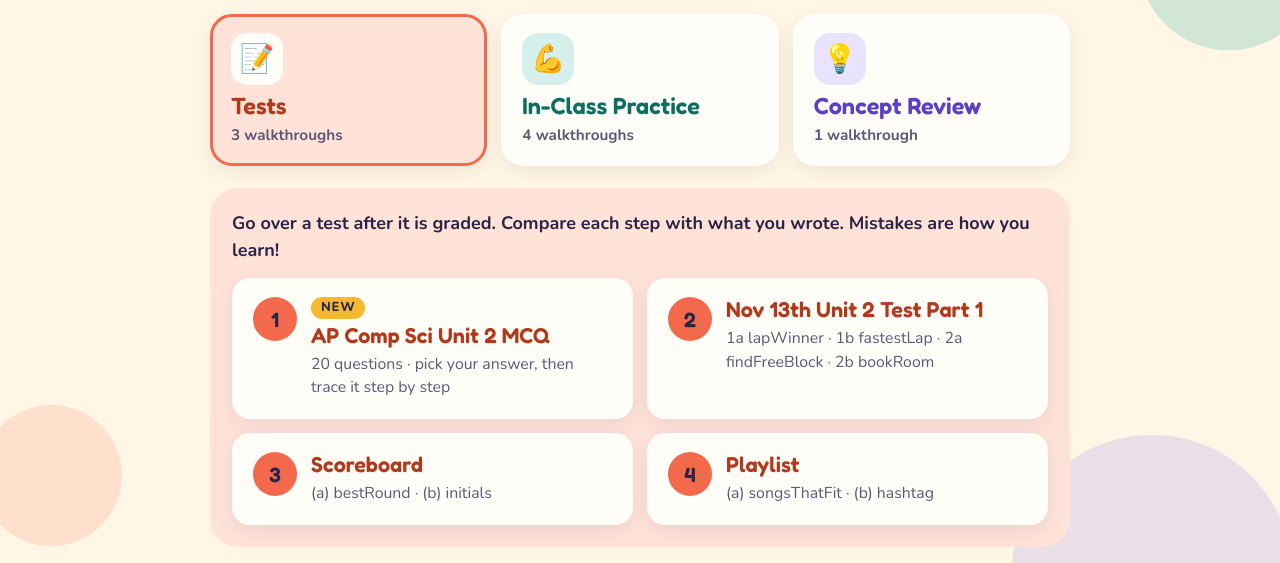
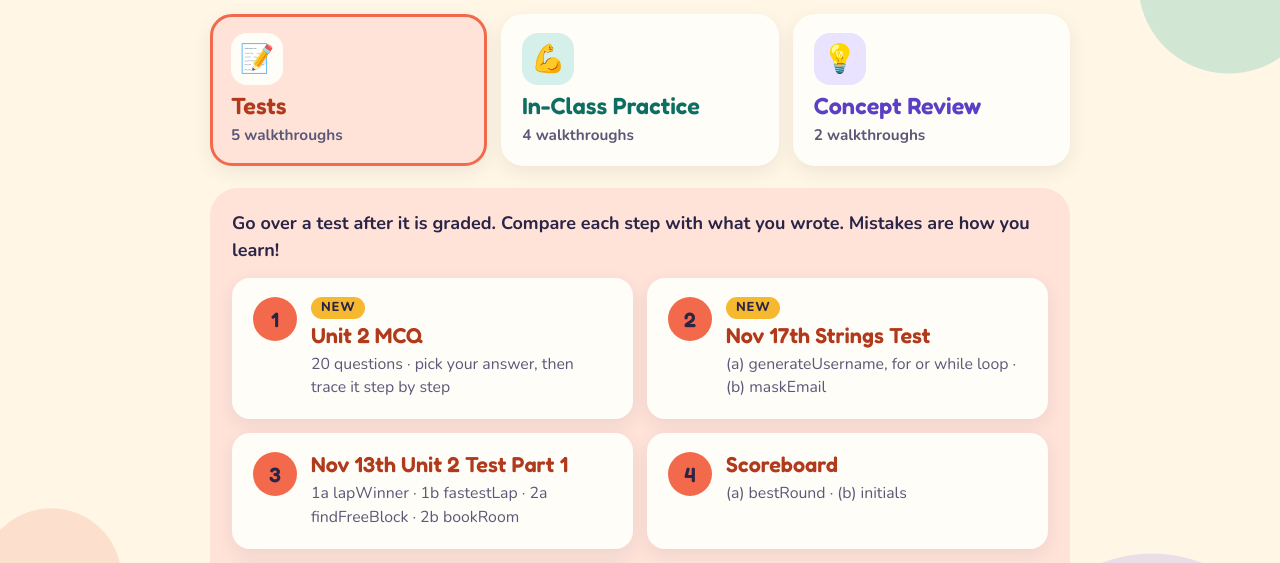
Before and after one commit to AgathaGikunda/csa-walkthroughs, a plain HTML site: page index.html in a window 1280 px wide. Shown: the part 190-753 px from the top of the page. Drawn offline with nearby package versions, Linux system fonts and the light colour scheme.

Commit message:
Add files via upload

```diff
--- a/index.html
+++ b/index.html
@@ -118,13 +118,13 @@ kbd { font-family: var(--font-text); font-weight: 800; font-size: 0.85em; border
 
   <div class="tabs" role="tablist" aria-label="Walkthrough type">
     <button class="tab g-test" role="tab" id="t-tests" data-p="tests" aria-controls="tests" aria-selected="true">
-      <span class="icon" aria-hidden="true">📝</span><span class="t">Tests</span><span class="n">3 walkthroughs</span>
+      <span class="icon" aria-hidden="true">📝</span><span class="t">Tests</span><span class="n">5 walkthroughs</span>
     </button>
     <button class="tab g-class" role="tab" id="t-class" data-p="class" aria-controls="class" aria-selected="false">
       <span class="icon" aria-hidden="true">💪</span><span class="t">In-Class Practice</span><span class="n">4 walkthroughs</span>
     </button>
     <button class="tab g-concept" role="tab" id="t-concept" data-p="concept" aria-controls="concept" aria-selected="false">
-      <span class="icon" aria-hidden="true">💡</span><span class="t">Concept Review</span><span class="n">1 walkthrough</span>
+      <span class="icon" aria-hidden="true">💡</span><span class="t">Concept Review</span><span class="n">2 walkthroughs</span>
     </button>
   </div>
 
@@ -133,18 +133,22 @@ kbd { font-family: var(--font-text); font-weight: 800; font-size: 0.85em; border
     <div class="list">
       <a class="card" href="unit2-mcq.html">
         <span class="badge" aria-hidden="true">1</span>
-        <span class="body"><span class="new">New</span><span class="name">AP Comp Sci Unit 2 MCQ</span><span class="parts">20 questions · pick your answer, then trace it step by step</span></span>
+        <span class="body"><span class="new">New</span><span class="name">Unit 2 MCQ</span><span class="parts">20 questions · pick your answer, then trace it step by step</span></span>
+      </a>
+      <a class="card" href="nov17-strings-test.html">
+        <span class="badge" aria-hidden="true">2</span>
+        <span class="body"><span class="new">New</span><span class="name">Nov 17th Strings Test</span><span class="parts">(a) generateUsername, for or while loop · (b) maskEmail</span></span>
       </a>
       <a class="card" href="nov13-unit2-test-part1.html">
-        <span class="badge" aria-hidden="true">2</span>
+        <span class="badge" aria-hidden="true">3</span>
         <span class="body"><span class="name">Nov 13th Unit 2 Test Part 1</span><span class="parts">1a lapWinner · 1b fastestLap · 2a findFreeBlock · 2b bookRoom</span></span>
       </a>
       <a class="card" href="scoreboard-stepper.html">
-        <span class="badge" aria-hidden="true">3</span>
+        <span class="badge" aria-hidden="true">4</span>
         <span class="body"><span class="name">Scoreboard</span><span class="parts">(a) bestRound · (b) initials</span></span>
       </a>
       <a class="card" href="playlist-stepper.html">
-        <span class="badge" aria-hidden="true">4</span>
+        <span class="badge" aria-hidden="true">5</span>
         <span class="body"><span class="name">Playlist</span><span class="parts">(a) songsThatFit · (b) hashtag</span></span>
       </a>
     </div>
@@ -177,7 +181,11 @@ kbd { font-family: var(--font-text); font-weight: 800; font-size: 0.85em; border
     <div class="list">
       <a class="card" href="string-methods.html">
         <span class="badge" aria-hidden="true">1</span>
-        <span class="body"><span class="new">New</span><span class="name">String Methods: Which One, and How?</span><span class="parts">length · substring · indexOf · equals · compareTo · split</span></span>
+        <span class="body"><span class="name">String Methods: Which One, and How?</span><span class="parts">length · substring · indexOf · equals · compareTo · split</span></span>
+      </a>
+      <a class="card" href="return-values.html">
+        <span class="badge" aria-hidden="true">2</span>
+        <span class="body"><span class="new">New</span><span class="name">void or Not? What Comes Back from a Method</span><span class="parts">read a header · call void methods · save return values</span></span>
       </a>
     </div>
   </section>
```
Also changed, not shown: unit2-mcq.html (+2 -2 lines).
